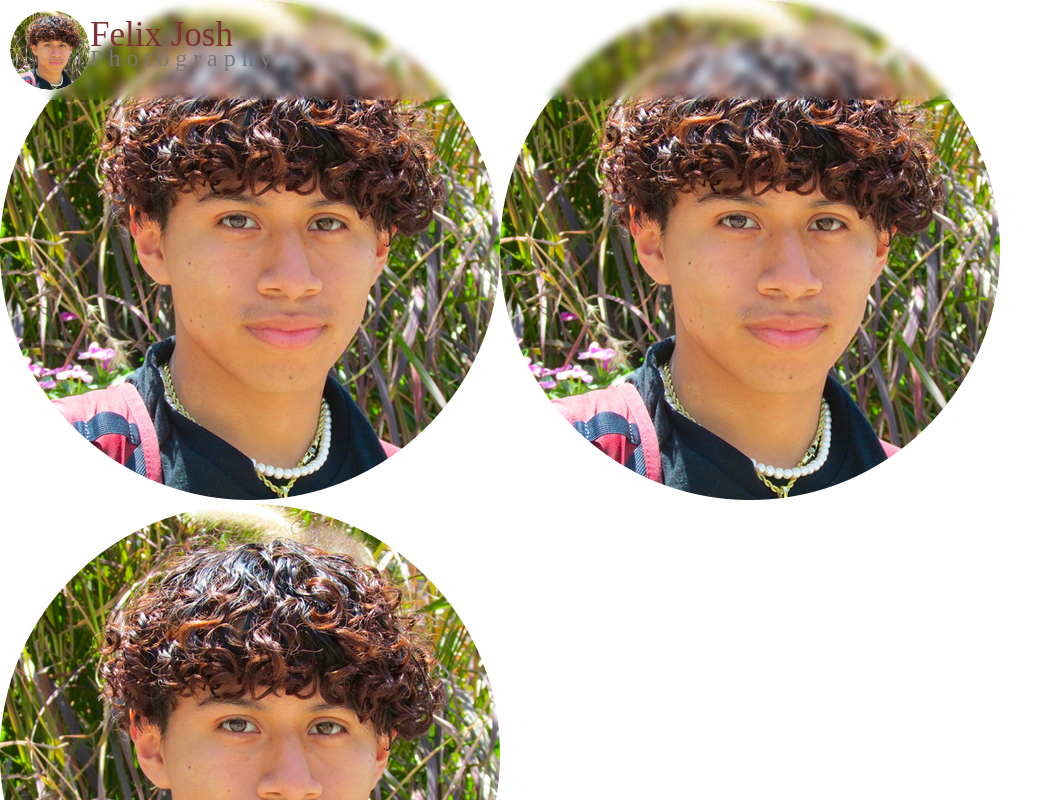
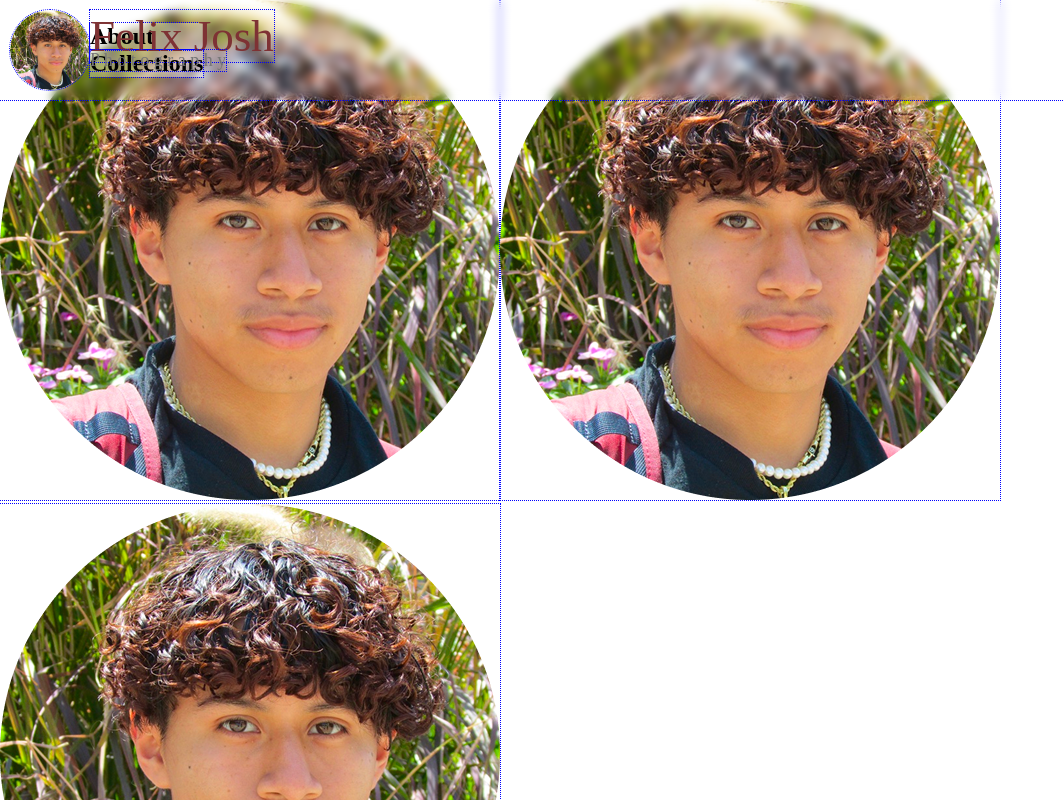
Before and after one commit to dev-misa/photosbyftj, a React (Vite) app: page / in a window 1280 px wide. Shown: the top 800 px of the page, without its empty margins (0-1064 px from the left). Built offline with nearby package versions, Linux system fonts and the light colour scheme; a web font is replaced by a local one.

Commit message:
edited header

```diff
--- a/src/App.css
+++ b/src/App.css
@@ -22,20 +22,23 @@
   display: block;
 }
 .Logo {
-  background-color: var(--chip-surfac); font-weight: 500;
+  background-color: var(--chip-surface); font-weight: 500;
 }
 .ftj {
   color:#7E3234;
   font-family: "Ephesis", cursive;
-  font-weight: 500;font-size:35px;
-  position:fixed;margin-top:-35px;
+  font-weight: 500;font-size:45px;
+  position:fixed;margin-top:-40px;
 }
 .pht {
   color:#777;
    font-family: "Enriqueta", serif;
-  font-weight: 400;
+  font-weight: 400; font-size:18px;
   font-style: normal;
   margin-bottom:10px;
-  position:fixed;margin-top:-5px;
+  position:fixed;margin-top:0px;
 
 }
+.NavLinks {
+  background-color: var(--chip-surface);
+}
--- a/src/components/header.jsx
+++ b/src/components/header.jsx
@@ -12,7 +12,10 @@ const Header = () => {
        <h2 className="ftj">Felix Josh</h2>
        <h2 className="pht">P h o t o g r a p h y</h2>
       </div>
-
+      <div className="NavLinks">
+        <h2>About</h2>
+        <h2>Collections</h2>
+      </div>
       </div>
 
 
--- a/src/index.css
+++ b/src/index.css
@@ -3,3 +3,6 @@
   --chip-surface: rgba(255,255,255,0.35);  /* inner chips */
   --hairline: rgba(255,255,255,0.25);
 }
+* {
+  outline: 1px dotted blue;
+}
```
